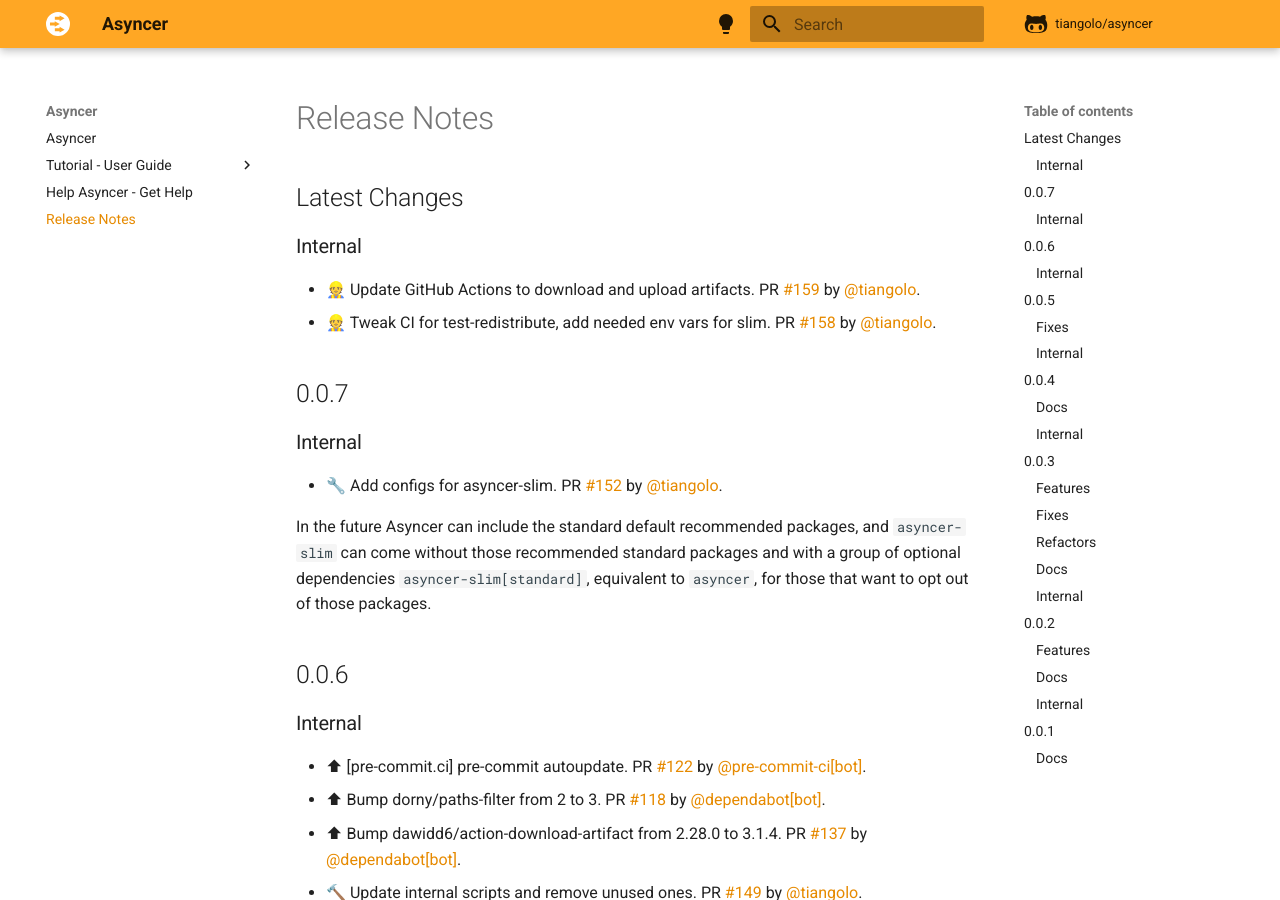
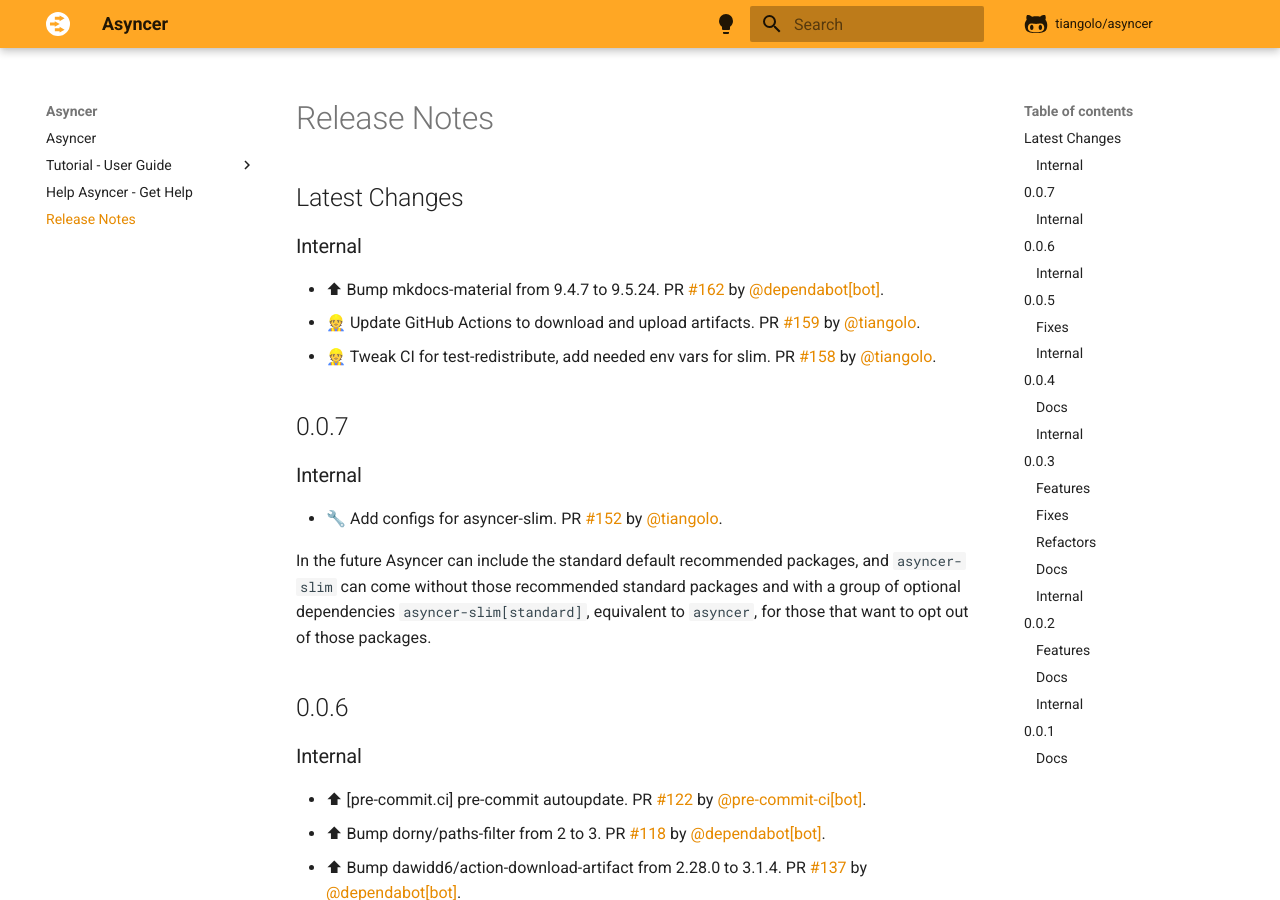
Before and after one commit to balintfrankas/fastapi-asyncer, an MkDocs documentation site: the page built from docs/release-notes.md, in a window 1280 px wide and 900 px high. Built offline with MkDocs 1.6.1 and Material for MkDocs 9.7.7, drawn with Linux system fonts in a browser that asks for light colours; comment, search, counter and statistics services are not loaded.

Commit message:
📝 Update release notes

```diff
--- a/docs/release-notes.md
+++ b/docs/release-notes.md
@@ -4,6 +4,7 @@
 
 ### Internal
 
+* ⬆ Bump mkdocs-material from 9.4.7 to 9.5.24. PR [#162](https://github.com/tiangolo/asyncer/pull/162) by [@dependabot[bot]](https://github.com/apps/dependabot).
 * 👷 Update GitHub Actions to download and upload artifacts. PR [#159](https://github.com/tiangolo/asyncer/pull/159) by [@tiangolo](https://github.com/tiangolo).
 * 👷 Tweak CI for test-redistribute, add needed env vars for slim. PR [#158](https://github.com/tiangolo/asyncer/pull/158) by [@tiangolo](https://github.com/tiangolo).
 
```
